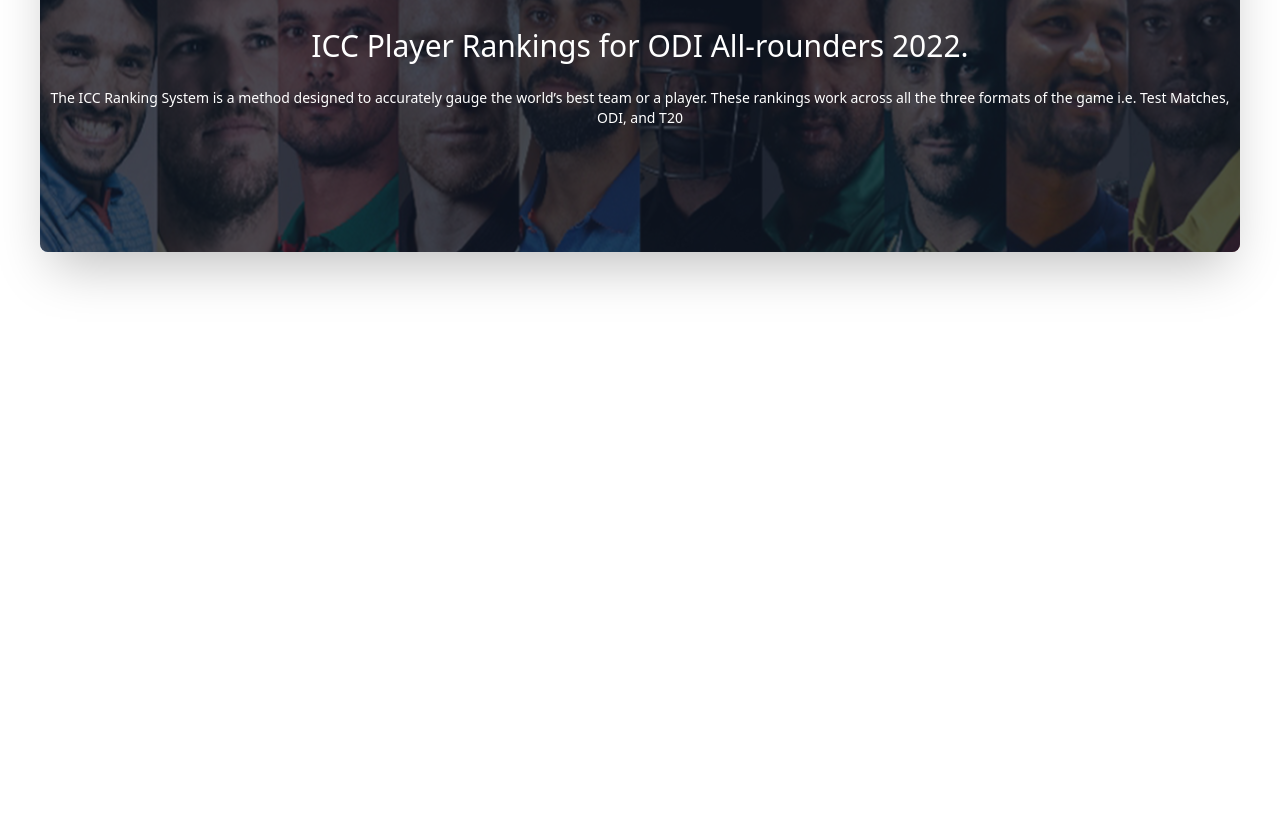
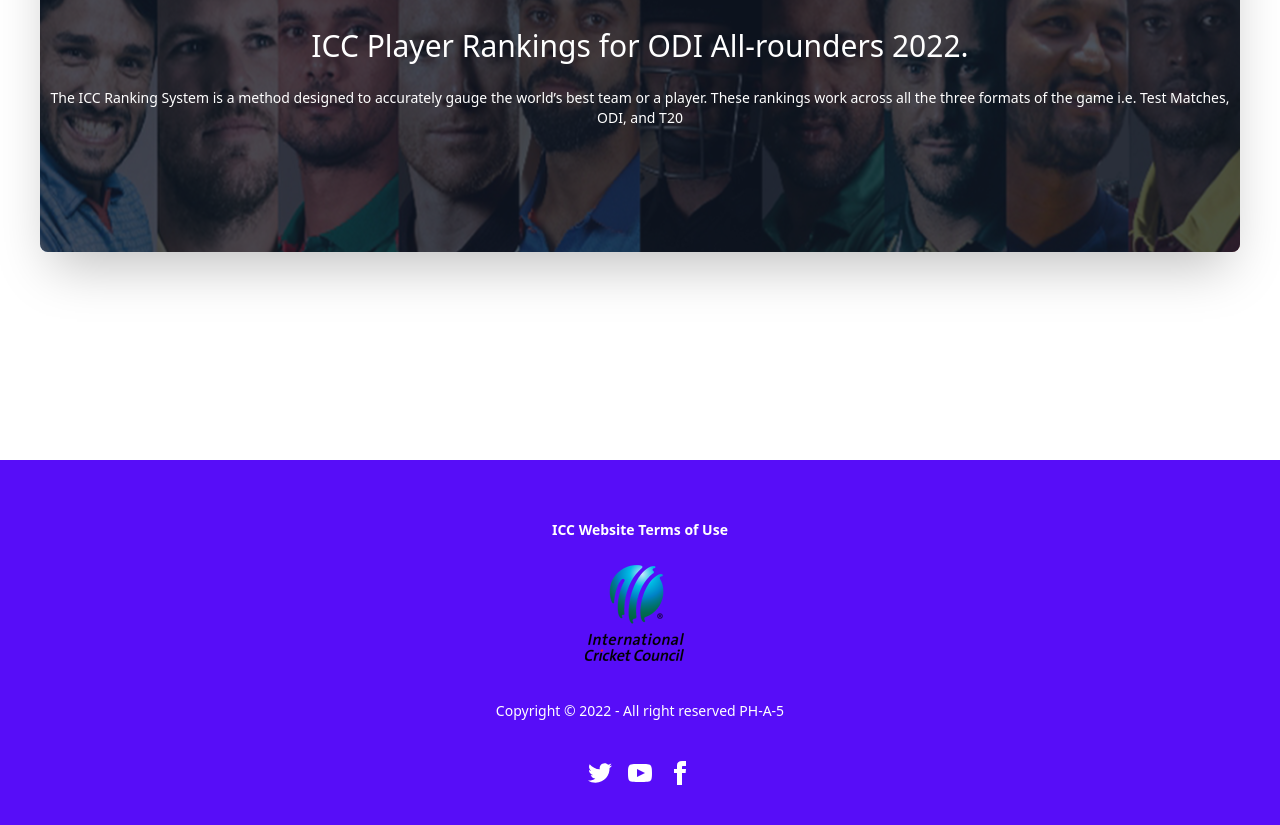
Before and after one commit to Anitaferdous1907/-Best-five-player-dom, a plain HTML site: page index.html in a window 1280 px wide. Shown: the part 340-1165 px from the top of the page. Before the commit the page ends 800 px from the top, so only its background shows below. Drawn offline with nearby package versions, Linux system fonts and the light colour scheme.

Commit message:
footer added with icc logo

```diff
--- a/index.html
+++ b/index.html
@@ -48,5 +48,39 @@
 
     <script src="js/select-best-five.js"></script>
 </body>
+<footer>
+    <footer class="footer footer-center p-10 bg-primary text-primary-content">
+        <div>
+            <p class="font-bold">
+                <br>ICC Website Terms of Use
+            </p>
+            <img class="" src="images/international-cricket-council-icc-logo-97923BF892-seeklogo.com.png" alt="">
+
+            <p>Copyright © 2022 - All right reserved PH-A-5</p>
+        </div>
+        <div>
+            <div class="grid grid-flow-col gap-4">
+                <a><svg xmlns="http://www.w3.org/2000/svg" width="24" height="24" viewBox="0 0 24 24"
+                        class="fill-current">
+                        <path
+                            d="M24 4.557c-.883.392-1.832.656-2.828.775 1.017-.609 1.798-1.574 2.165-2.724-.951.564-2.005.974-3.127 1.195-.897-.957-2.178-1.555-3.594-1.555-3.179 0-5.515 2.966-4.797 6.045-4.091-.205-7.719-2.165-10.148-5.144-1.29 2.213-.669 5.108 1.523 6.574-.806-.026-1.566-.247-2.229-.616-.054 2.281 1.581 4.415 3.949 4.89-.693.188-1.452.232-2.224.084.626 1.956 2.444 3.379 4.6 3.419-2.07 1.623-4.678 2.348-7.29 2.04 2.179 1.397 4.768 2.212 7.548 2.212 9.142 0 14.307-7.721 13.995-14.646.962-.695 1.797-1.562 2.457-2.549z">
+                        </path>
+                    </svg></a>
+                <a><svg xmlns="http://www.w3.org/2000/svg" width="24" height="24" viewBox="0 0 24 24"
+                        class="fill-current">
+                        <path
+                            d="M19.615 3.184c-3.604-.246-11.631-.245-15.23 0-3.897.266-4.356 2.62-4.385 8.816.029 6.185.484 8.549 4.385 8.816 3.6.245 11.626.246 15.23 0 3.897-.266 4.356-2.62 4.385-8.816-.029-6.185-.484-8.549-4.385-8.816zm-10.615 12.816v-8l8 3.993-8 4.007z">
+                        </path>
+                    </svg></a>
+                <a><svg xmlns="http://www.w3.org/2000/svg" width="24" height="24" viewBox="0 0 24 24"
+                        class="fill-current">
+                        <path
+                            d="M9 8h-3v4h3v12h5v-12h3.642l.358-4h-4v-1.667c0-.955.192-1.333 1.115-1.333h2.885v-5h-3.808c-3.596 0-5.192 1.583-5.192 4.615v3.385z">
+                        </path>
+                    </svg></a>
+            </div>
+        </div>
+    </footer>
+</footer>
 
 </html>
```
Also changed, not shown: images/international-cricket-council-icc-logo-97923BF892-seeklogo.com.png (added).
